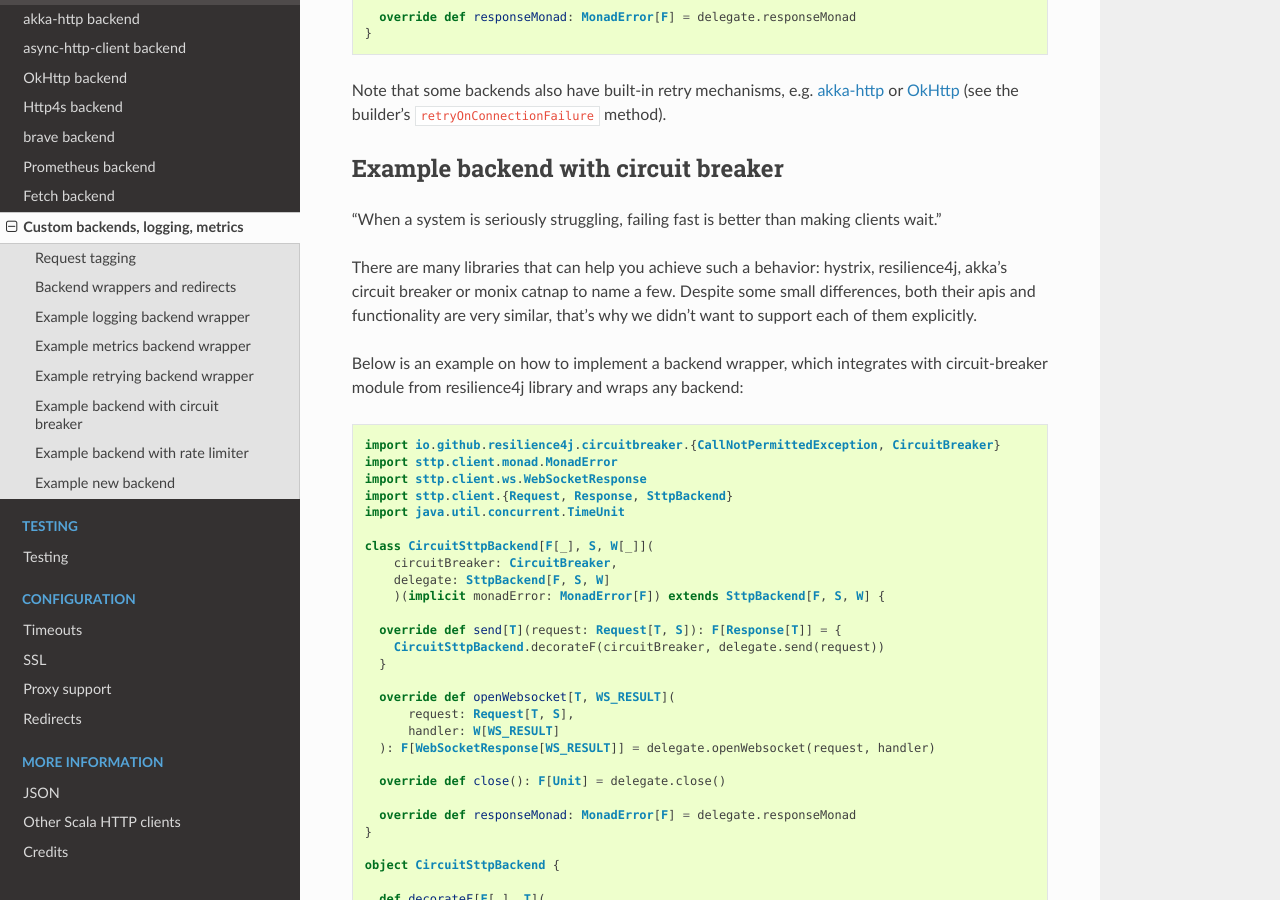
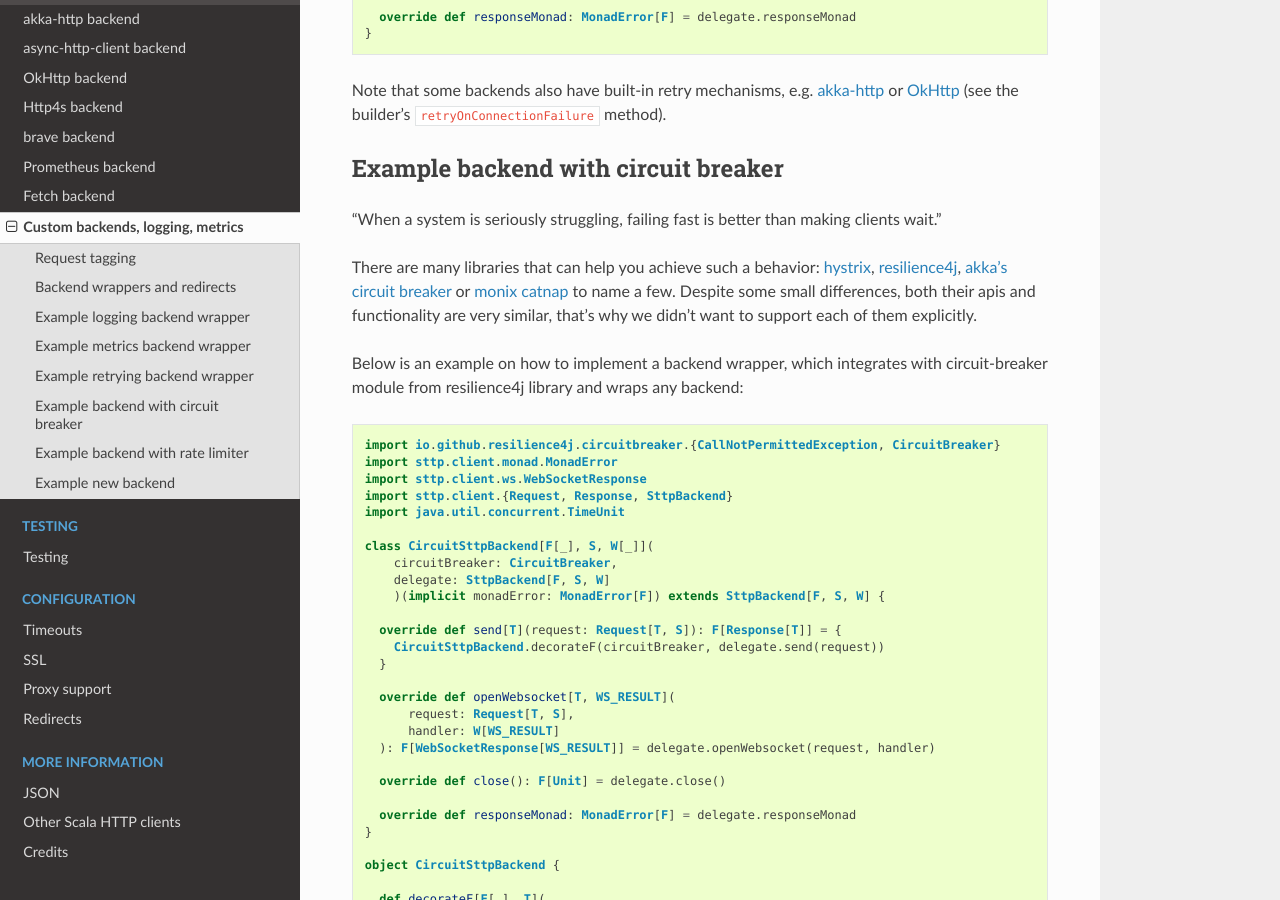
Before and after one commit to softwaremill/sttp, a Sphinx documentation site: the page built from docs/backends/custom.rst, in a window 1280 px wide and 900 px high, scrolled down 4506 px. Built offline with Sphinx 7.4.7 and the Read the Docs theme 2.0.0, drawn with Linux system fonts in a browser that asks for light colours; part of the change alters nothing that is shown.

```diff
--- a/docs/backends/custom.rst
+++ b/docs/backends/custom.rst
@@ -211,7 +211,9 @@ Example backend with circuit breaker
 
 "When a system is seriously struggling, failing fast is better than making clients wait."
 
-There are many libraries that can help you achieve such a behavior: hystrix, resilience4j, akka's circuit breaker or monix catnap to name a few.
+There are many libraries that can help you achieve such a behavior: `hystrix <https://github.com/Netflix/Hystrix>`_,
+`resilience4j <https://github.com/resilience4j/resilience4j>`_, `akka's circuit breaker <https://doc.akka.io/docs/akka/current/common/circuitbreaker.html>`_
+or `monix catnap <https://monix.io/docs/3x/catnap/circuit-breaker.html>`_ to name a few.
 Despite some small differences, both their apis and functionality are very similar, that's why we didn't want to support each of them explicitly.
 
 Below is an example on how to implement a backend wrapper, which integrates with circuit-breaker module from resilience4j library and wraps any backend::
```
